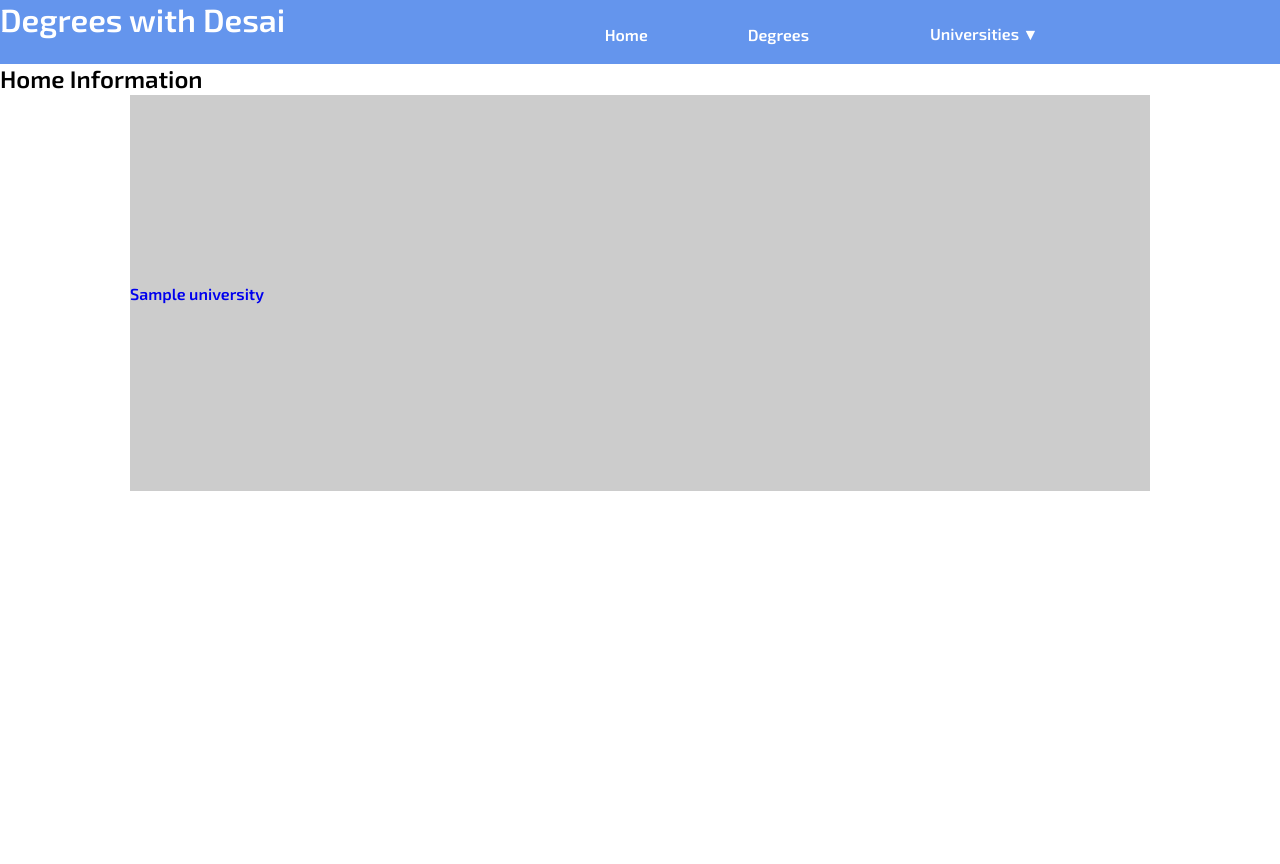
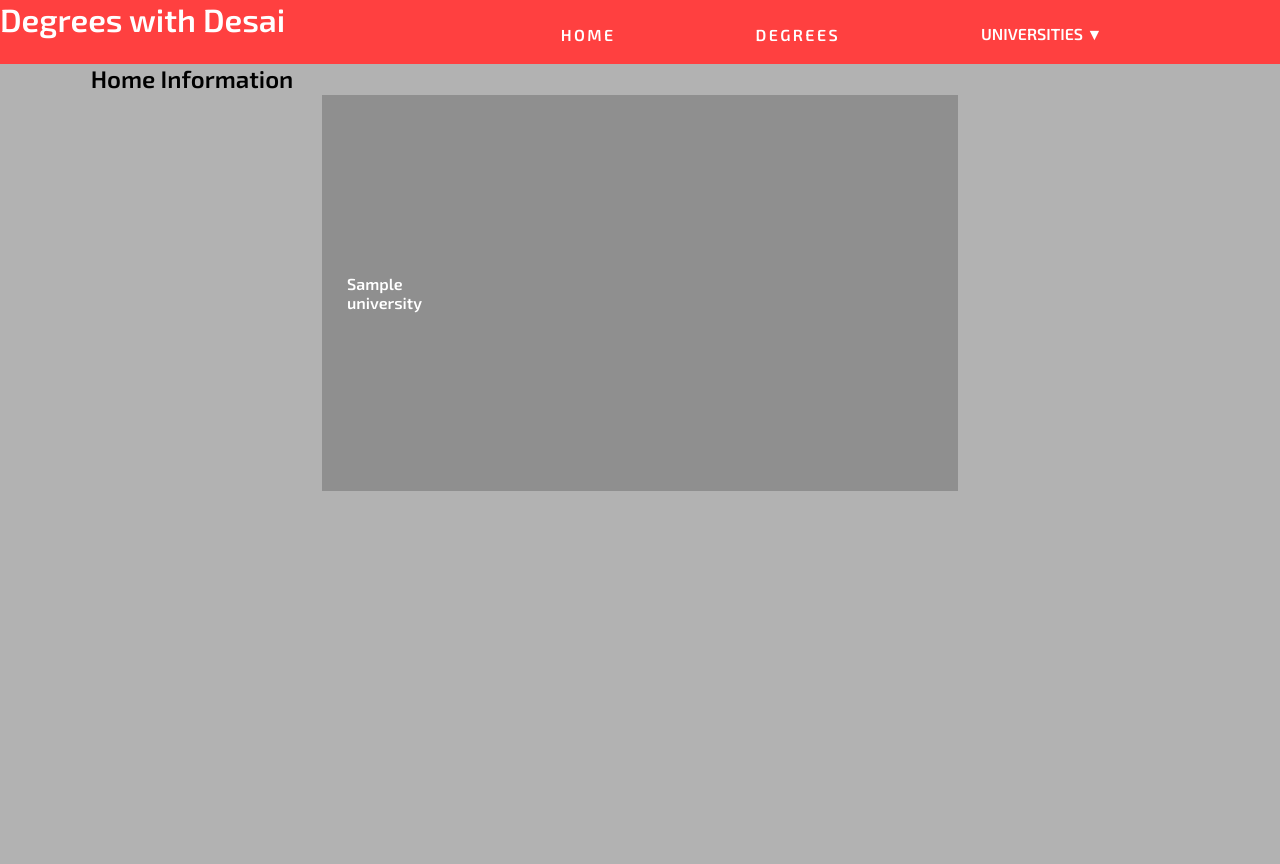
Before and after one commit to KushDesai04/13DTP-Project, a Flask app: page / in a window 1280 px wide. Before the commit the page ends 491 px from the top, so only its background shows below. Run offline with Flask 2, Linux system fonts and the light colour scheme; tables that the repository leaves empty hold one stand-in row (values such as "Sample post").

Commit message:
working on css to make home page look nicer

```diff
--- a/static/css/style.css
+++ b/static/css/style.css
@@ -7,7 +7,9 @@
 @import url('https://fonts.googleapis.com/css2?family=Open+Sans&family=Orbitron:wght@669&display=swap');
 
 
-
+:root{
+  --clr_primary: #ff4040;
+}
 /* applies to everything in the website */
 * {
   margin:0;
@@ -16,12 +18,17 @@
   font-family: 'Exo 2', sans-serif;
 }
 
+body{
+  background: rgba(0,0,0,0.3);
+}
+
 a {
   text-decoration: none;
+  color: white;
 }
 
 .top {
-  background: cornflowerblue;
+  background: var(--clr_primary);
   min-height: 8vh;
 }
 /**
@@ -64,14 +71,35 @@ nav ul li {
 }
 
 nav ul li a {
-  color: white;
+  color: #fff;
+  text-transform: uppercase;
   text-decoration: none;
-  transition: 0.5s ease;
+  letter-spacing: 0.15em;
+
+  display: inline-block;
+  padding: 15px 20px;
+  position: relative;
 }
 
-nav ul li a:hover {
-  font-size: larger;
+nav ul li a:after {
+  background: none repeat scroll 0 0 transparent;
+  bottom: 0;
+  content: "";
+  display: block;
+  height: 2px;
+  left: 50%;
+  position: absolute;
+  background: #fff;
+  transition: width 0.3s ease 0s, left 0.3s ease 0s;
+  width: 0;
 }
+
+nav ul li a:hover:after {
+  width: 100%;
+  left: 0;
+}
+
+
 /* Dropdown Button */
 .dropbtn {
   color: white;
@@ -79,6 +107,7 @@ nav ul li a:hover {
   font-size: 16px;
   border: none;
   background: none;
+  text-transform: uppercase;
 }
 
 /* The container <div> - needed to position the dropdown content */
@@ -93,7 +122,7 @@ nav ul li a:hover {
   display: none;
   position: absolute;
   background-color: #f1f1f1;
-  min-width: 160px;
+  min-width: 250px;
   box-shadow: 0px 8px 16px 0px rgba(0,0,0,0.2);
   z-index: 1;
 }
@@ -104,6 +133,7 @@ nav ul li a:hover {
   padding: 12px 16px;
   text-decoration: none;
   display: block;
+  text-transform: none;
 }
 
 /* Change color of dropdown links on hover */
@@ -113,16 +143,21 @@ nav ul li a:hover {
 .dropdown:hover .dropdown-content {display: block;}
 
 /* Change the background color of the dropdown button when the dropdown content is shown */
-.dropdown:hover .dropbtn {background-color: #3e8e41;}
+.dropdown:hover .dropbtn {background-color: rgba(0,0,0,0.2);}
 
 
 /**
  * MAIN Content block
  **/
+.home{
+  background-size: cover;
+  background-repeat: no-repeat;
+  width: 100%;
+  height: 100vh;
+}
 
-main{
-  min-height: 75vh;
-
+.home h2{
+  text-align: center;
 }
 
 .degree {
@@ -136,21 +171,56 @@ main{
   text-align: center;
 }
 
-.universities {
-  width: 80%;
+.table {
+  width: 50%;
   height: 50vh;
   margin: 0 auto;
 }
 
-.universities tr:nth-child(odd){
+.table tr:nth-child(even){
+  background-color: rgba(0,0,0,0.3);
+}
+
+.table tr:nth-child(even) a{
+  float: right;
+}
+
+
+.table tr:nth-child(odd){
   background-color: rgba(0,0,0,0.2);
 }
+
+
+.table tr td a {
+  color: #fff;
+  display: inline-block;
+  padding: 10px 25px;
+  position: relative;
+  width: 25%;
+}
+.table tr td a:after {
+  background: none repeat scroll 0 0 transparent;
+  bottom: 0;
+  content: "";
+  display: block;
+  height: 2px;
+  left: 50%;
+  position: absolute;
+  background: #fff;
+  transition: width 0.3s ease 0s, left 0.3s ease 0s;
+  width: 0;
+}
+.table tr td a:hover:after {
+  width: 100%;
+  left: 0;
+}
+
 /* Filtering System */
 .filter{
   width: 15%;
   display: flex;
   flex-direction: column; /* Make the divs go coloumn wise not row wise*/
-  border: 2px solid cornflowerblue;
+  border: 2px solid var(--clr_primary);
   margin: 15px;
   padding: 15px;
   background-color:rgb(0,0,0,0.1);
@@ -187,10 +257,9 @@ main{
   position: relative;
   text-align: center;
   font-size: 1vw;
-
 }
 
-a .grid-item p{
+.grid-container a .grid-item p{
   color: black;
   transition: all 0.3s ease-in-out;
   opacity: 1;
@@ -198,19 +267,19 @@ a .grid-item p{
   height: 10px;
 }
 
-a:hover .grid-item p {
-  color: cornflowerblue;
+.grid-container a:hover .grid-item p {
+  color: var(--clr_primary);
   opacity: 0;
 }
 
-a .grid-item .overlay {
+.grid-container a .grid-item .overlay {
   opacity: 0;
   transition: all 0.4s ease-in-out 0s;
   position: relative;
   top: 0;
 }
 
-a:hover .grid-item .overlay {
+.grid-container a:hover .grid-item .overlay {
   opacity: 1;
 }
 /**
--- a/templates/home.html
+++ b/templates/home.html
@@ -1,13 +1,15 @@
 {% extends 'layout.html' %}
 {% block content %}
-
+<div class="home">
 <h2>Home Information</h2>
-
-<table class = "universities">
+<table class = "table">
     {% for university in universities %}
         <tr>
-            <td><a href="{{ url_for('university', id = university.id) }}">{{ university.name }}</a></td>
+            <td>
+                <a href="{{ url_for('university', id = university.id) }}">{{ university.name }}</a>
+            </td>
         </tr>
     {% endfor %}
 </table>
+</div>
 {% endblock %}
--- a/templates/university.html
+++ b/templates/university.html
@@ -2,5 +2,7 @@
 {% block content %}
 
 <h2>University Information</h2>
-{{university}}
+{{university.name}}
+{{university.details}}
+{{university.location}}
 {% endblock %}
```
Also changed, not shown: static/images/bg.jpg (added), 1 other file.
